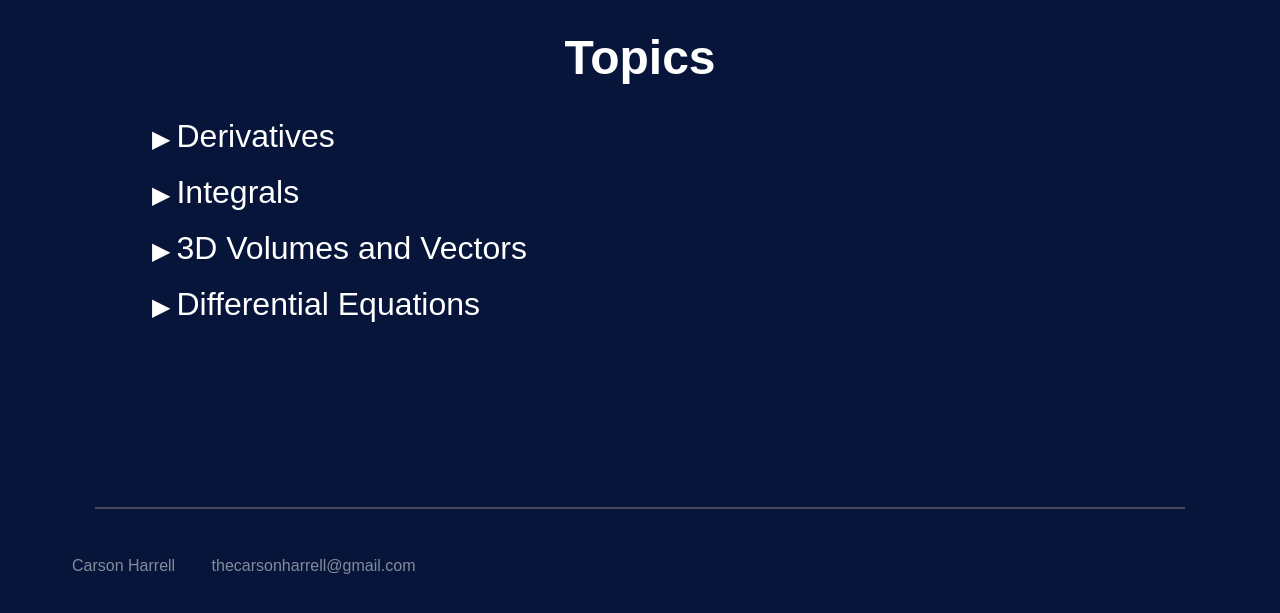
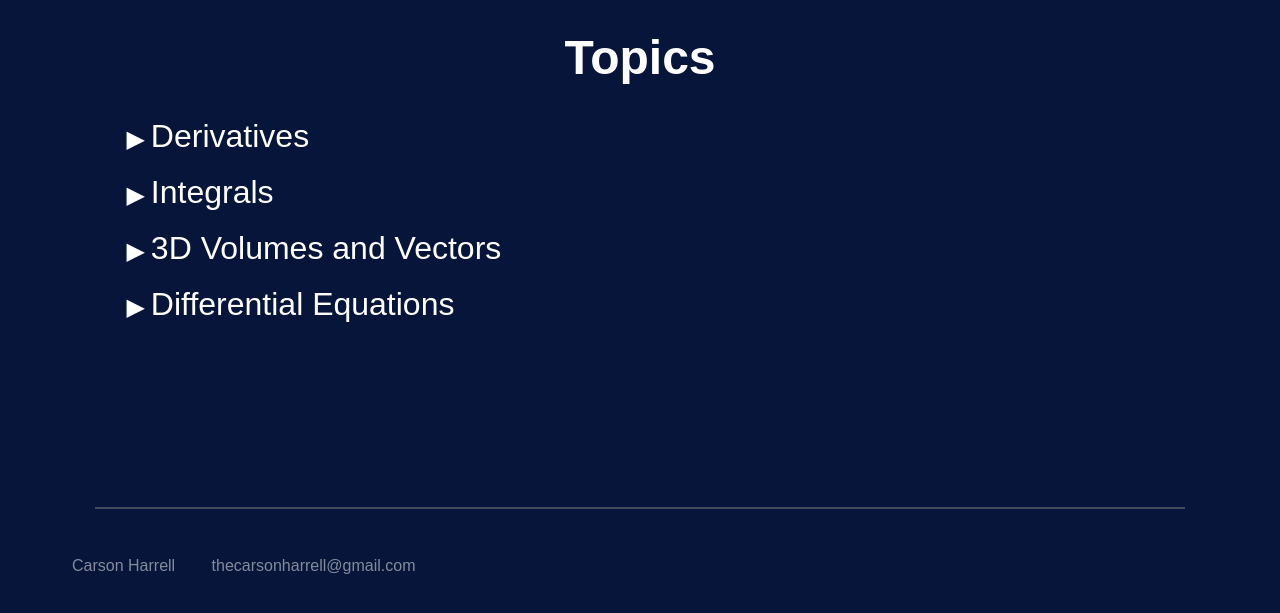
Before and after one commit to carsonmh/calculus-website, a plain HTML site: page index.html in a window 1280 px wide. Shown: the part 89-702 px from the top of the page. Drawn offline with nearby package versions, Linux system fonts and the light colour scheme.

Commit message:
Margin change

```diff
--- a/style.css
+++ b/style.css
@@ -64,7 +64,7 @@ a {
 }
 
 .topics-item {
-  margin: 0.6em 2em;
+  margin: 0.6em 1.2em;
   list-style-type: none;
 }
 
```
